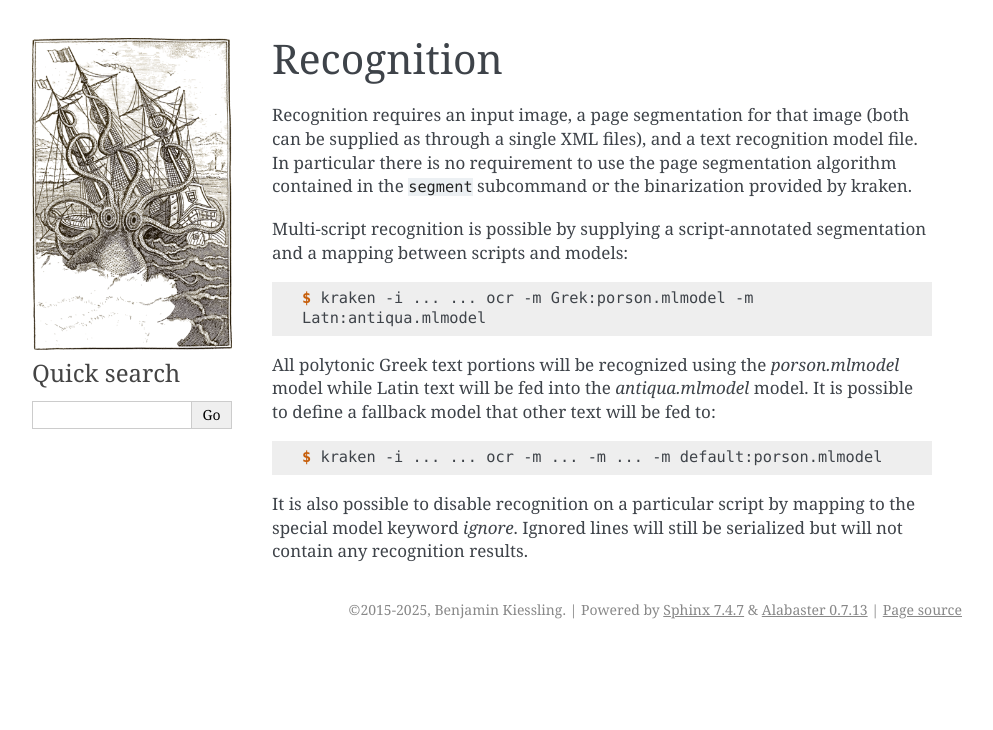
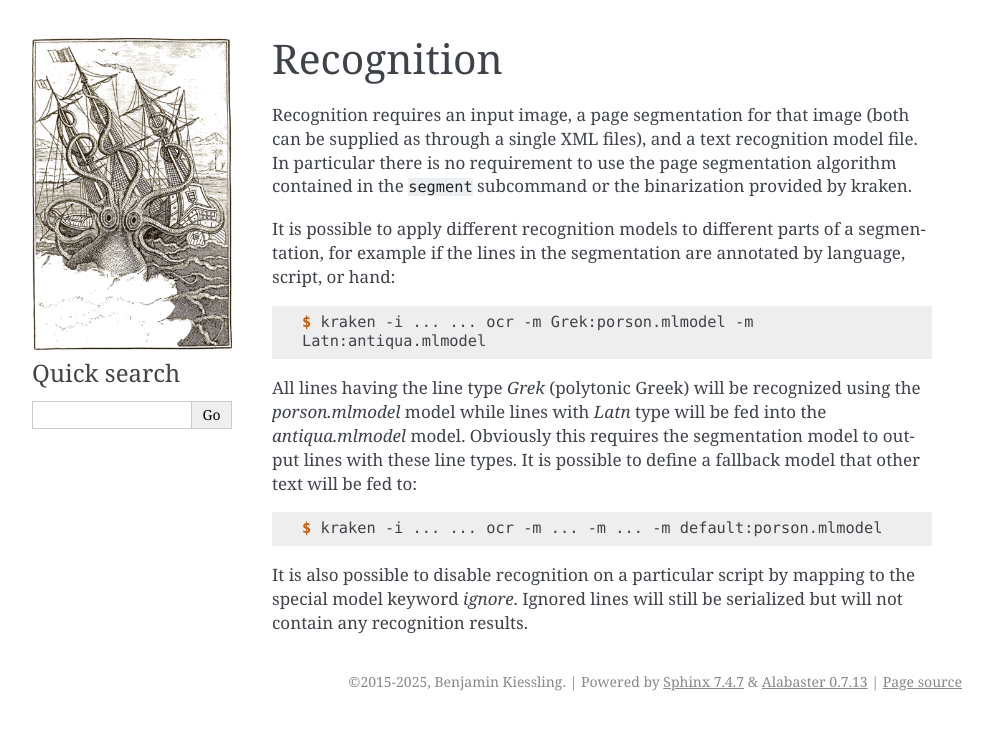
Before and after one commit to mittagessen/kraken, a Sphinx documentation site: the page built from docs/advanced/recognition.rst, in a window 1280 px wide. Shown: the top 730 px of the page, without its empty margins (148-1141 px from the left). Built offline with Sphinx 7.4.7, drawn with Linux system fonts in a browser that asks for light colours; pages that are not in the unit, such as notebooks, are missing from menus.

Commit message:
Regression in tag-based recognition
Fixes #732.

```diff
--- a/docs/advanced/recognition.rst
+++ b/docs/advanced/recognition.rst
@@ -7,16 +7,19 @@ file. In particular there is no requirement to use the page segmentation
 algorithm contained in the ``segment`` subcommand or the binarization provided
 by kraken.
 
-Multi-script recognition is possible by supplying a script-annotated
-segmentation and a mapping between scripts and models:
+It is possible to apply different recognition models to different parts of a
+segmentation, for example if the lines in the segmentation are annotated by
+language, script, or hand:
 
 .. code-block:: console
 
         $ kraken -i ... ... ocr -m Grek:porson.mlmodel -m Latn:antiqua.mlmodel
 
-All polytonic Greek text portions will be recognized using the `porson.mlmodel`
-model while Latin text will be fed into the `antiqua.mlmodel` model. It is
-possible to define a fallback model that other text will be fed to:
+All lines having the line type `Grek` (polytonic Greek) will be recognized
+using the `porson.mlmodel` model while lines with `Latn` type will be fed into
+the `antiqua.mlmodel` model. Obviously this requires the segmentation model to
+output lines with these line types. It is possible to define a fallback model
+that other text will be fed to:
 
 .. code-block:: console
 
```
Also changed, not shown: 4 other files.
